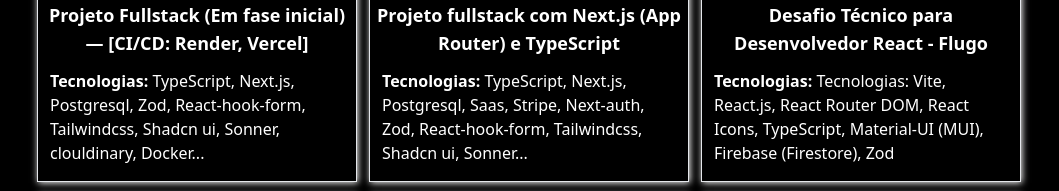
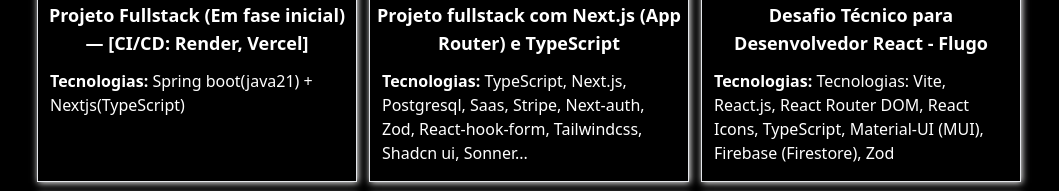
Before and after one commit to renancodes2/my-portifolio, a website: page index.html in a window 1280 px wide. Shown: the part 2048-2239 px from the top of the page, without its empty margins (111-1170 px from the left). Drawn offline with Linux system fonts and the light colour scheme.

Commit message:
docs: update project description

```diff
--- a/index.html
+++ b/index.html
@@ -162,7 +162,7 @@
 
               <p class="px-3 pb-4 py-2">
                 <span class="font-bold">Tecnologias:</span>
-                TypeScript, Next.js, Postgresql, Zod, React-hook-form, Tailwindcss, Shadcn ui, Sonner, clouldinary, Docker...
+                  Spring boot(java21) + Nextjs(TypeScript)
               </p>
             </div>
           </a>
```
